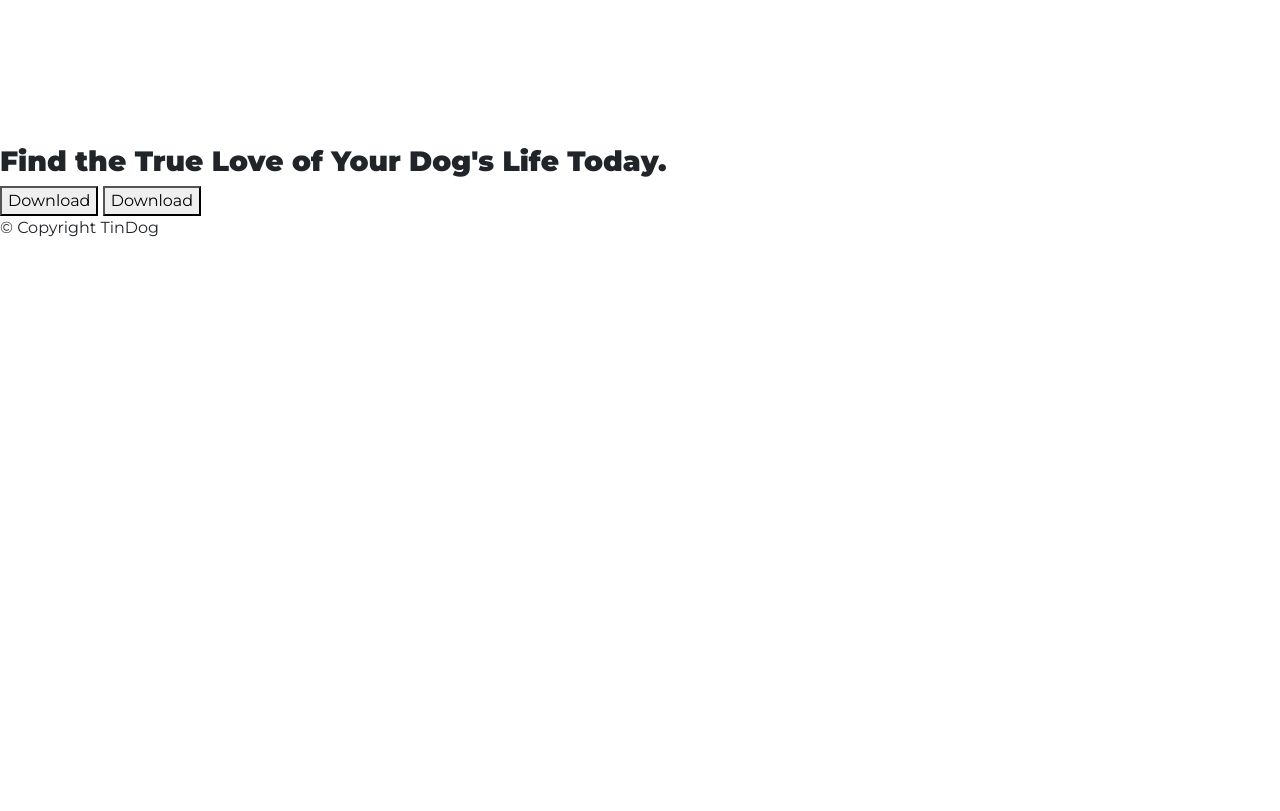
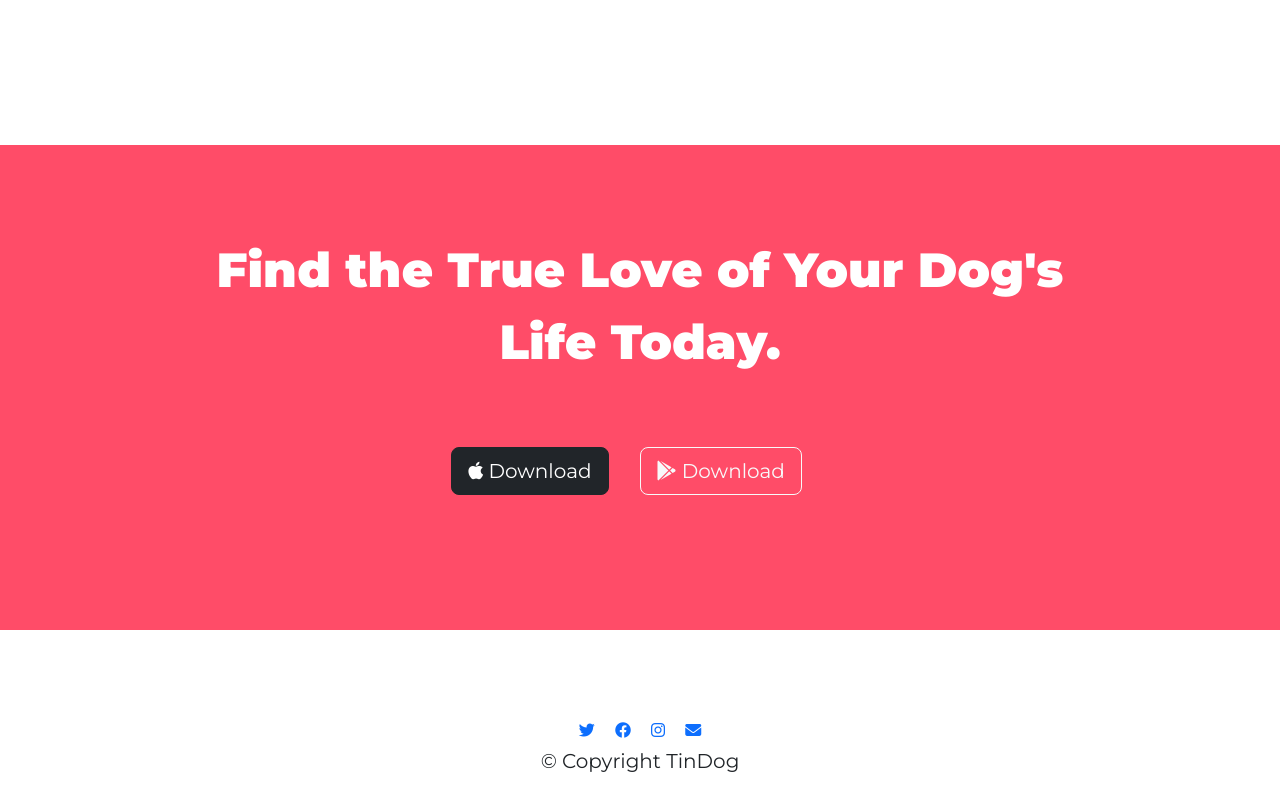
Before and after one commit to RohithAchar/tindog-website, a plain HTML site: page index.html in a window 1280 px wide. Shown: the part 2511-3322 px from the top of the page. Before the commit the page ends 2767 px from the top, so only its background shows below. Drawn offline with nearby package versions, Linux system fonts and the light colour scheme.

Commit message:
Footer done.

```diff
--- a/css/styles.css
+++ b/css/styles.css
@@ -133,3 +133,21 @@ h2{
     padding-bottom: 50px;
   }
 }
+/* Call to action */
+.cta{
+  background-color: #ff4c68;
+  color: #fff;
+  text-align: center;
+  padding: 7% 15%;
+}
+.cta h3{
+  font-family: 'Montserrat', sans-serif;
+  font-weight: 900;
+  font-size: 3rem;
+  line-height: 1.5;
+}
+/* Footer */
+#footer{
+  text-align: center;
+  padding: 7% 15%;
+}
--- a/index.html
+++ b/index.html
@@ -32,13 +32,13 @@
       <div class="collapse navbar-collapse  justify-content-end" id="navbarSupportedContent">
         <ul class="navbar-nav ml-auto">
             <li class="nav-item">
-                <a class="nav-link" href="">Contact</a>
+                <a class="nav-link" href="#footer">Contact</a>
             </li>
             <li class="nav-item">
-                <a class="nav-link" href="">Pricing</a>
+                <a class="nav-link" href="#pricing">Pricing</a>
             </li>
             <li class="nav-item">
-                <a class="nav-link" href="">Download</a>
+                <a class="nav-link" href="#cta">Download</a>
             </li>
         </ul>
      </div>
@@ -181,11 +181,11 @@
 
   <!-- Call to Action -->
 
-  <section id="cta">
+  <section id="cta" class="cta">
 
-    <h3>Find the True Love of Your Dog's Life Today.</h3>
-    <button type="button">Download</button>
-    <button type="button">Download</button>
+    <h3 class="pb-3">Find the True Love of Your Dog's Life Today.</h3>
+    <button class="btn btn-dark btn-lg download-button" type="button"><i class="fa-brands fa-apple"></i> Download</button>
+    <button class="btn btn-outline-light btn-lg download-button" type="button"><i class="fa-brands fa-google-play"></i> Download</button>
 
   </section>
 
@@ -193,9 +193,11 @@
   <!-- Footer -->
 
   <footer id="footer">
-
-    <p>© Copyright TinDog</p>
-
+    <a href="#"><i class="fa-brands fa-twitter mx-2"></i></a>
+    <a href="#"><i class="fa-brands fa-facebook mx-2"></i></a>
+    <a href="#"><i class="fa-brands fa-instagram mx-2"></i></a>
+    <a href="#"><i class="fa-solid fa-envelope mx-2 pb-2"></i></a>
+    <p class="lead">© Copyright TinDog</p>
   </footer>
 
 
```
